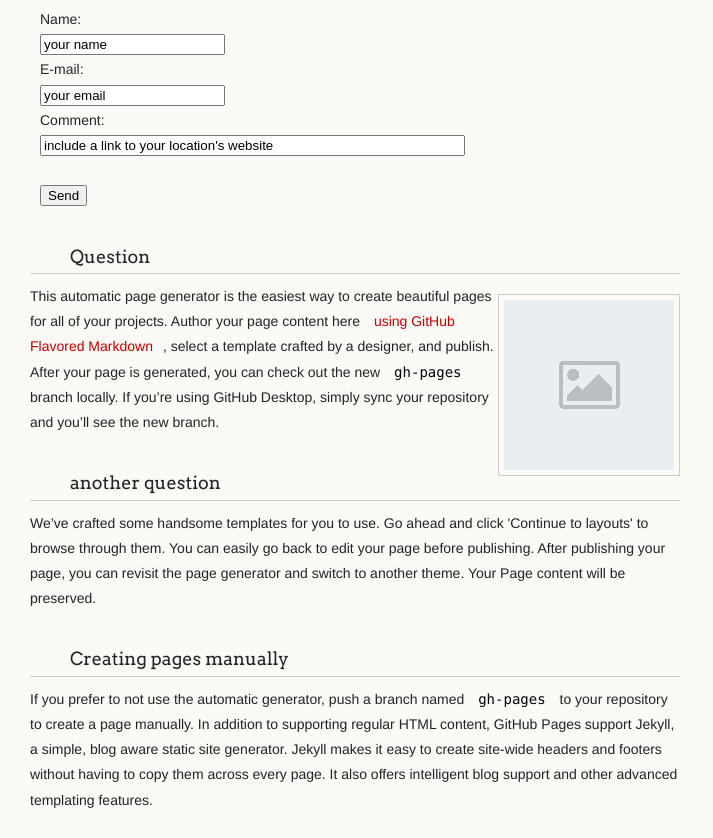
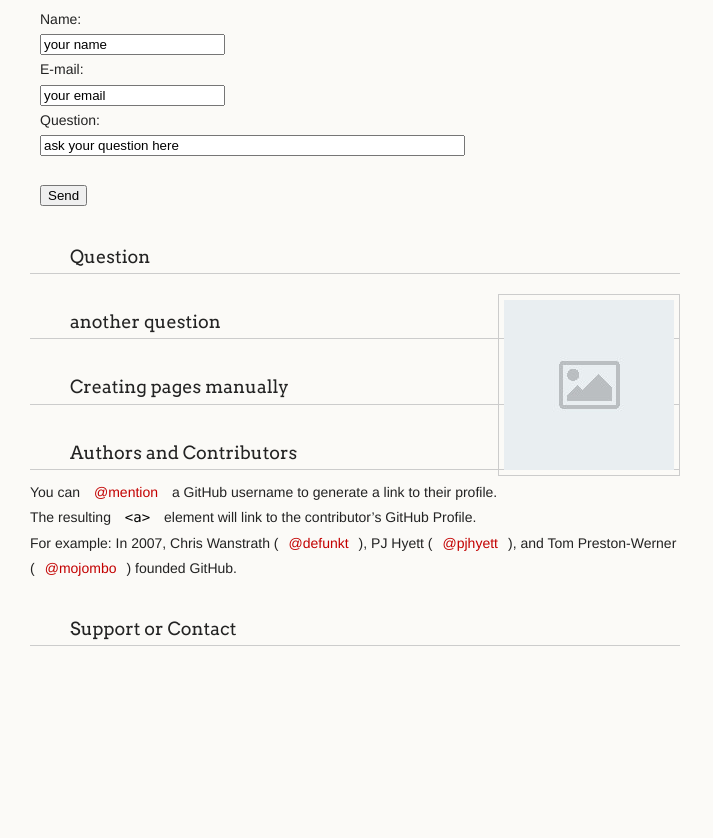
Before and after one commit to julfelder/FAQ, a plain HTML site: page index.html in a window 1280 px wide. Shown: the part 114-952 px from the top of the page, without its empty margins (0-713 px from the left). After the commit the page ends 840 px from the top, so only its background shows below. Drawn offline with Linux system fonts and the light colour scheme.

Commit message:
Update index.html

```diff
--- a/index.html
+++ b/index.html
@@ -23,25 +23,25 @@
       <input type="text" name="name" value="your name"><br>
       E-mail:<br>
       <input type="text" name="mail" value="your email"><br>
-      Comment:<br>
-      <input type="text" name="Suggested Location" value="include a link to your location's website" size="50"><br><br>
+      Question:<br>
+      <input type="text" name="Your Question" value="ask your question here" size="50"><br><br>
       <input type="submit" value="Send">
       </form>
 
         <h3>
 <a id="welcome-to-github-pages" class="anchor" href="#welcome-to-github-pages" aria-hidden="true"><span aria-hidden="true" class="octicon octicon-link"></span></a>Question</h3>
 <img src="default-placeholder.jpg">
-<p>This automatic page generator is the easiest way to create beautiful pages for all of your projects. Author your page content here <a href="https://guides.github.com/features/mastering-markdown/">using GitHub Flavored Markdown</a>, select a template crafted by a designer, and publish. After your page is generated, you can check out the new <code>gh-pages</code> branch locally. If you’re using GitHub Desktop, simply sync your repository and you’ll see the new branch.</p>
+<p></p>
 
 <h3>
 <a id="designer-templates" class="anchor" href="#designer-templates" aria-hidden="true"><span aria-hidden="true" class="octicon octicon-link"></span></a>another question</h3>
 
-<p>We’ve crafted some handsome templates for you to use. Go ahead and click 'Continue to layouts' to browse through them. You can easily go back to edit your page before publishing. After publishing your page, you can revisit the page generator and switch to another theme. Your Page content will be preserved.</p>
+<p></p>
 
 <h3>
 <a id="creating-pages-manually" class="anchor" href="#creating-pages-manually" aria-hidden="true"><span aria-hidden="true" class="octicon octicon-link"></span></a>Creating pages manually</h3>
 
-<p>If you prefer to not use the automatic generator, push a branch named <code>gh-pages</code> to your repository to create a page manually. In addition to supporting regular HTML content, GitHub Pages support Jekyll, a simple, blog aware static site generator. Jekyll makes it easy to create site-wide headers and footers without having to copy them across every page. It also offers intelligent blog support and other advanced templating features.</p>
+<p></p>
 
 <h3>
 <a id="authors-and-contributors" class="anchor" href="#authors-and-contributors" aria-hidden="true"><span aria-hidden="true" class="octicon octicon-link"></span></a>Authors and Contributors</h3>
```
